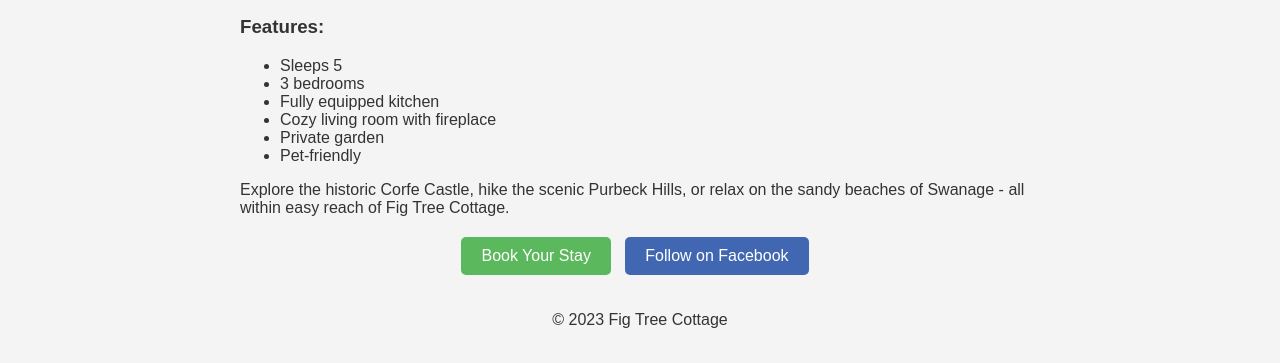
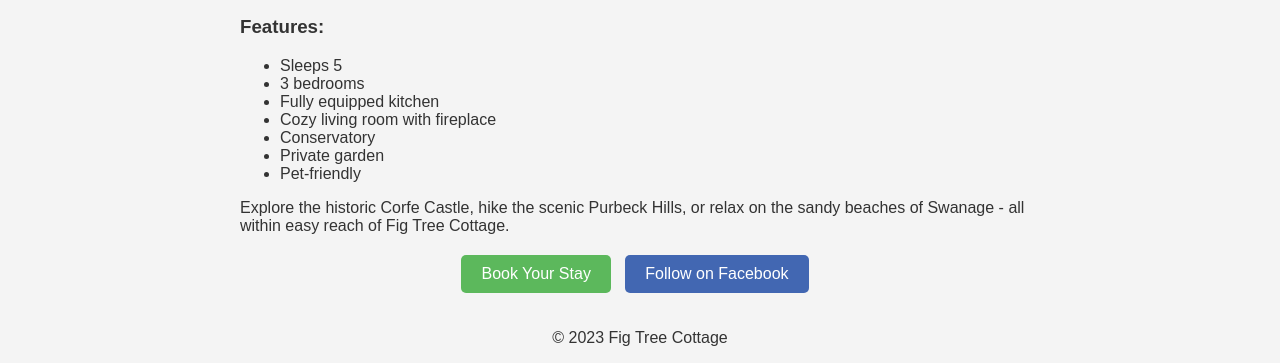
Before and after one commit to Cutt1ngEdge/figtree-corfecastle, a plain HTML site: page index.html in a window 1280 px wide. Shown: the part 537-900 px from the top of the page. Drawn offline with Linux system fonts and the light colour scheme.

Commit message:
actions test

```diff
--- a/index.html
+++ b/index.html
@@ -79,6 +79,7 @@
                 <li>3 bedrooms</li>
                 <li>Fully equipped kitchen</li>
                 <li>Cozy living room with fireplace</li>
+                <li>Conservatory</li>
                 <li>Private garden</li>
                 <li>Pet-friendly</li>
             </ul>
```
